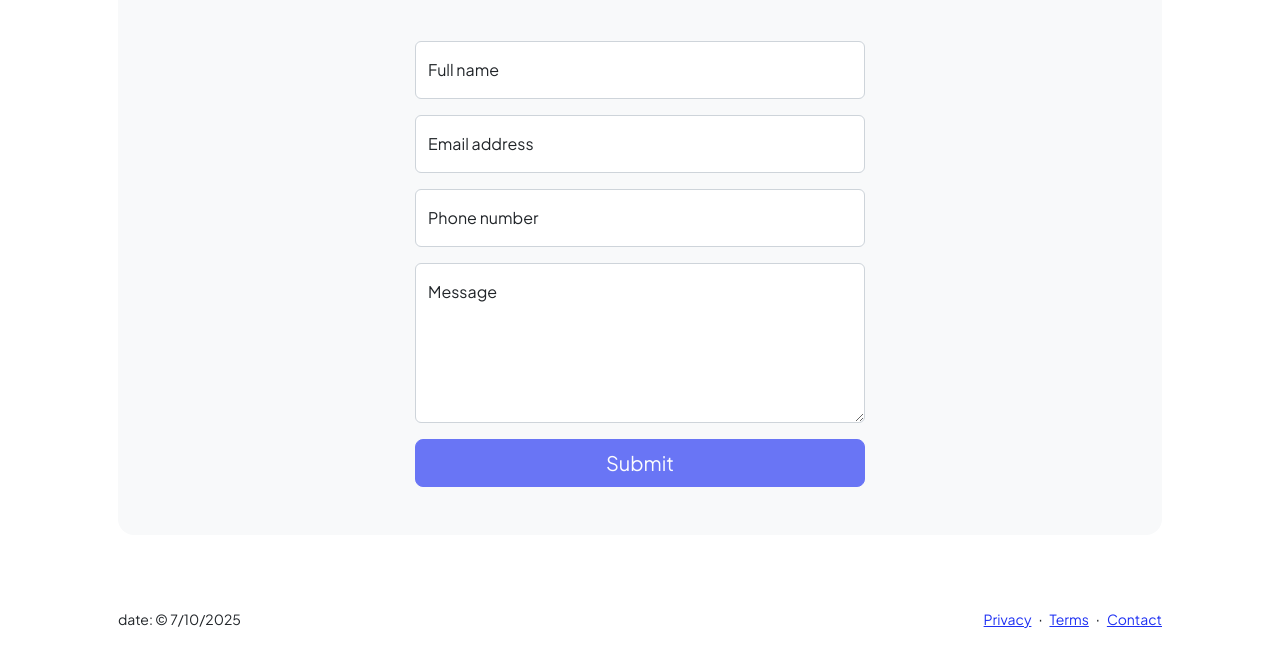
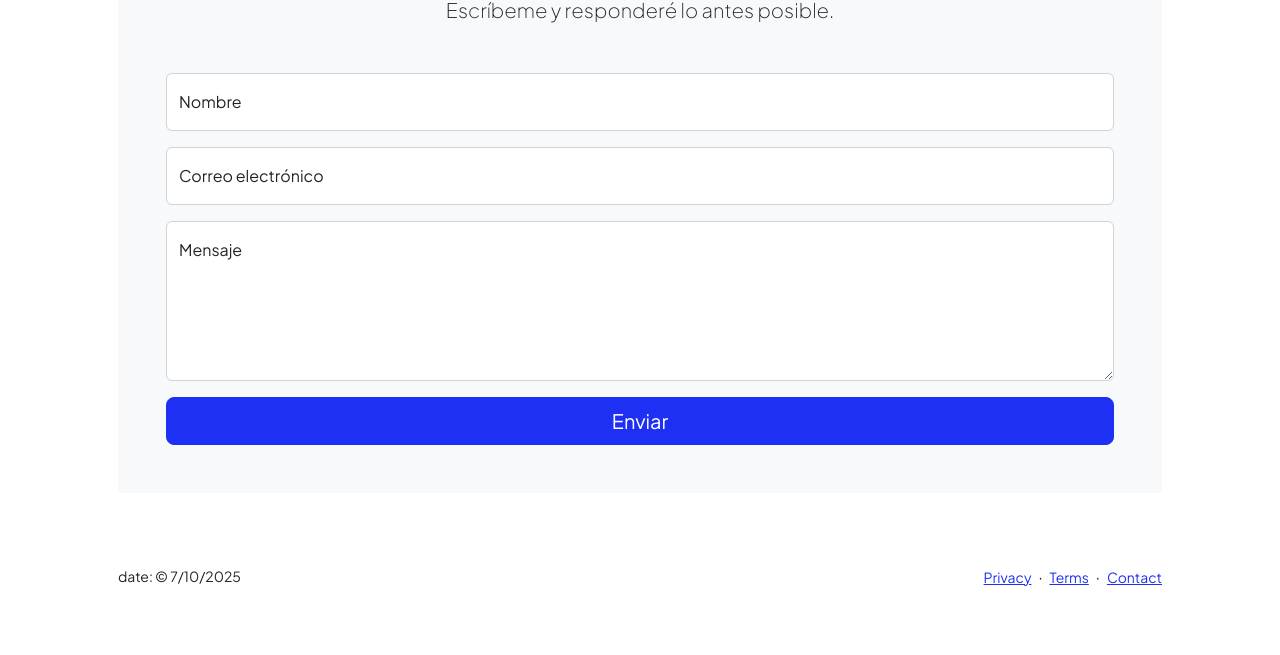
Before and after one commit to mcgrandom1413/mcgrandom1413.github.io, a plain HTML site: page contact.html in a window 1280 px wide. Shown: the part 287-942 px from the top of the page. After the commit the page ends 900 px from the top, so only its background shows below. Drawn offline with nearby package versions, Linux system fonts and the light colour scheme.

Commit message:
cambio de formulario

```diff
--- a/contact.html
+++ b/contact.html
@@ -37,73 +37,42 @@
             <!-- Page content-->
             <section class="py-5">
                 <div class="container px-5">
-                    <!-- Contact form-->
-                    <div class="bg-light rounded-4 py-5 px-4 px-md-5">
-                        <div class="text-center mb-5">
-                            <div class="feature bg-primary bg-gradient-primary-to-secondary text-white rounded-3 mb-3"><i class="bi bi-envelope"></i></div>
-                            <h1 class="fw-bolder">Get in touch</h1>
-                            <p class="lead fw-normal text-muted mb-0"></p>
+                    <!-- Contact Section-->
+<section class="bg-light py-5">
+    <div class="container px-5">
+        <div class="row gx-5 justify-content-center">
+            <div class="col-xxl-8">
+                <div class="text-center my-5">
+                    <h2 class="display-5 fw-bolder"><span class="text-gradient d-inline">Contáctame</span></h2>
+                    <p class="lead fw-light mb-4">Escríbeme y responderé lo antes posible.</p>
                 </div>
-                        <div class="row gx-5 justify-content-center">
-                            <div class="col-lg-8 col-xl-6">
-                                <!-- * * * * * * * * * * * * * * *-->
-                                <!-- * * SB Forms Contact Form * *-->
-                                <!-- * * * * * * * * * * * * * * *-->
-                                <!-- This form is pre-integrated with SB Forms.-->
-                                <!-- To make this form functional, sign up at-->
-                                <!-- https://startbootstrap.com/solution/contact-forms-->
-                                <!-- to get an API token!-->
-                                <form id="contactForm" data-sb-form-api-token="API_TOKEN">
-                                    <!-- Name input-->
+                <!-- Form -->
+                <form id="contactForm" action="https://formspree.io/f/manpdkjp" method="POST">
+                    <!-- Nombre -->
                     <div class="form-floating mb-3">
-                                        <input class="form-control" id="name" type="text" placeholder="Enter your name..." data-sb-validations="required" />
-                                        <label for="name">Full name</label>
-                                        <div class="invalid-feedback" data-sb-feedback="name:required">A name is required.</div>
+                        <input class="form-control" id="name" name="name" type="text" placeholder="Tu nombre" required />
+                        <label for="name">Nombre</label>
                     </div>
-                                    <!-- Email address input-->
+                    <!-- Correo -->
                     <div class="form-floating mb-3">
-                                        <input class="form-control" id="email" type="email" placeholder="name@example.com" data-sb-validations="required,email" />
-                                        <label for="email">Email address</label>
-                                        <div class="invalid-feedback" data-sb-feedback="email:required">An email is required.</div>
-                                        <div class="invalid-feedback" data-sb-feedback="email:email">Email is not valid.</div>
+                        <input class="form-control" id="email" name="email" type="email" placeholder="Tu correo" required />
+                        <label for="email">Correo electrónico</label>
                     </div>
-                                    <!-- Phone number input-->
+                    <!-- Mensaje -->
                     <div class="form-floating mb-3">
-                                        <input class="form-control" id="phone" type="tel" placeholder="(123) 456-7890" data-sb-validations="required" />
-                                        <label for="phone">Phone number</label>
-                                        <div class="invalid-feedback" data-sb-feedback="phone:required">A phone number is required.</div>
+                        <textarea class="form-control" id="message" name="message" placeholder="Escribe tu mensaje..." style="height: 10rem" required></textarea>
+                        <label for="message">Mensaje</label>
                     </div>
-                                    <!-- Message input-->
-                                    <div class="form-floating mb-3">
-                                        <textarea class="form-control" id="message" type="text" placeholder="Enter your message here..." style="height: 10rem" data-sb-validations="required"></textarea>
-                                        <label for="message">Message</label>
-                                        <div class="invalid-feedback" data-sb-feedback="message:required">A message is required.</div>
+                    <!-- Botón -->
+                    <div class="d-grid">
+                        <button class="btn btn-primary btn-lg" type="submit">Enviar</button>
                     </div>
-                                    <!-- Submit success message-->
-                                    <!---->
-                                    <!-- This is what your users will see when the form-->
-                                    <!-- has successfully submitted-->
-                                    <div class="d-none" id="submitSuccessMessage">
-                                        <div class="text-center mb-3">
-                                            <div class="fw-bolder">Form submission successful!</div>
-                                            To activate this form, sign up at
-                                            <br />
-                                            <a href="https://startbootstrap.com/solution/contact-forms">https://startbootstrap.com/solution/contact-forms</a>
-                                        </div>
-                                    </div>
-                                    <!-- Submit error message-->
-                                    <!---->
-                                    <!-- This is what your users will see when there is-->
-                                    <!-- an error submitting the form-->
-                                    <div class="d-none" id="submitErrorMessage"><div class="text-center text-danger mb-3">Error sending message!</div></div>
-                                    <!-- Submit Button-->
-                                    <div class="d-grid"><button class="btn btn-primary btn-lg disabled" id="submitButton" type="submit">Submit</button></div>
                 </form>
             </div>
         </div>
     </div>
-                </div>
 </section>
+
         </main>
         <!-- Footer-->
         <footer class="bg-white py-4 mt-auto">
```
Also changed, not shown: resume.html (+0 -4 lines). Lines whose indentation alone changed are shown as unchanged.
